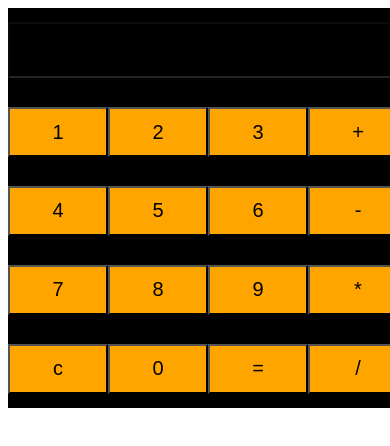
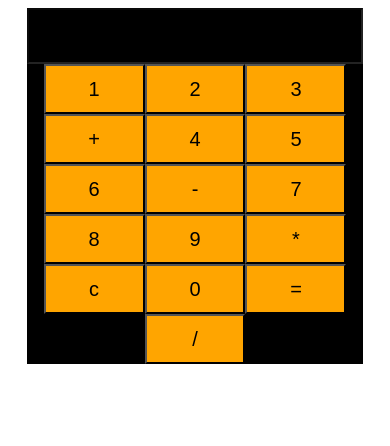
Before and after one commit to ghanigh/calculatrice, a plain HTML site: page index.html in a window 390 px wide. Drawn offline with Linux system fonts and the light colour scheme.

Commit message:
responsive

```diff
--- a/style.css
+++ b/style.css
@@ -26,3 +26,14 @@ input[type="button"] {
     background-color: orange;
     color: black;
 }
+
+@media only screen and (max-width: 768px) {
+    form {
+        width: 90%;
+        height: auto;
+    }
+
+    input[type="button"] {
+        width: 30%;
+    }
+}
```
